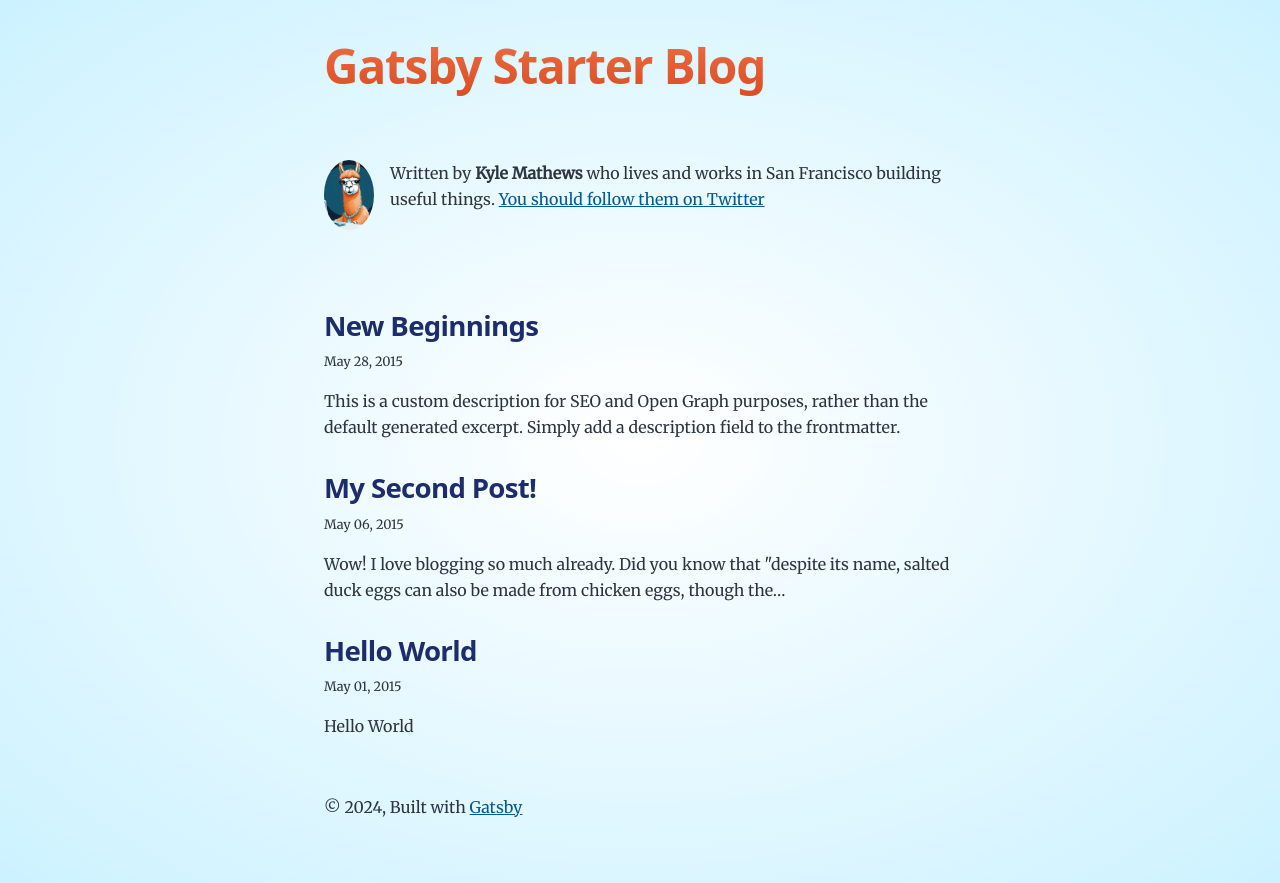
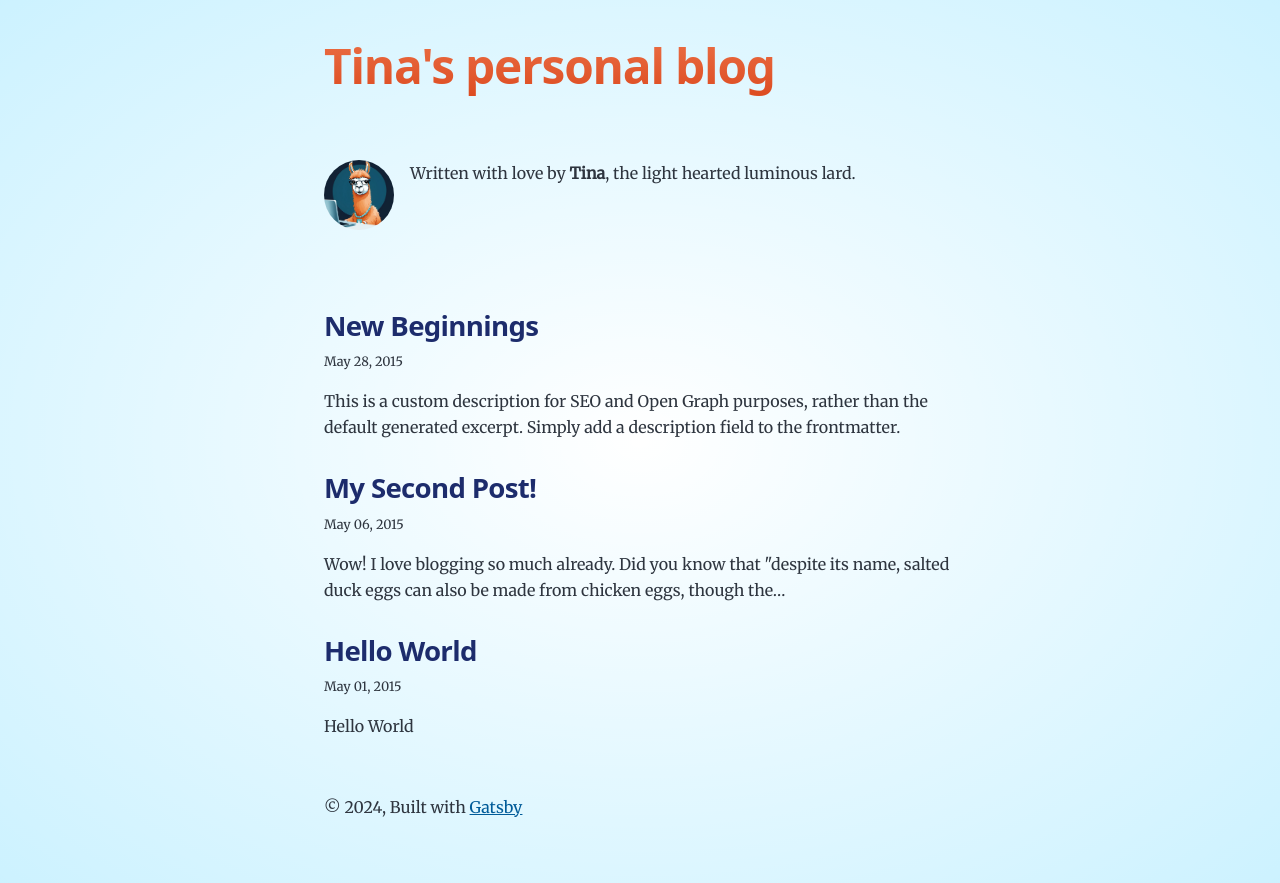
Before and after one commit to tinacms/gatsby-mdx-example-blog, a Gatsby site: page / in a window 1280 px wide. Built offline with nearby package versions, Linux system fonts and the light colour scheme; Gatsby itself is replaced by a stand-in of ours; some packages are replaced by stand-ins of ours.

Commit message:
✍️ updated text in author profile and title to better match Tina's branding

```diff
--- a/gatsby-config.mjs
+++ b/gatsby-config.mjs
@@ -17,10 +17,10 @@
 
 const config = {
   siteMetadata: {
-    title: `Gatsby Starter Blog`,
+    title: `Tina's personal blog`,
     author: {
-      name: `Kyle Mathews`,
-      summary: `who lives and works in San Francisco building useful things.`,
+      name: `Tina`,
+      summary: `the light hearted luminous lard`,
     },
     description: `A starter blog demonstrating what Gatsby can do.`,
     siteUrl: `https://gatsbystarterblogsource.gatsbyjs.io/`,
--- a/src/components/bio.js
+++ b/src/components/bio.js
@@ -44,11 +44,9 @@
       />
       {author?.name && (
         <p>
-          Written by <strong>{author.name}</strong> {author?.summary || null}
-          {` `}
-          <a href={`https://twitter.com/${social?.twitter || ``}`}>
-            You should follow them on Twitter
-          </a>
+          Written with love by <strong>{author.name}</strong>
+          {", "}
+          {author?.summary || null}.
         </p>
       )}
     </div>
```
